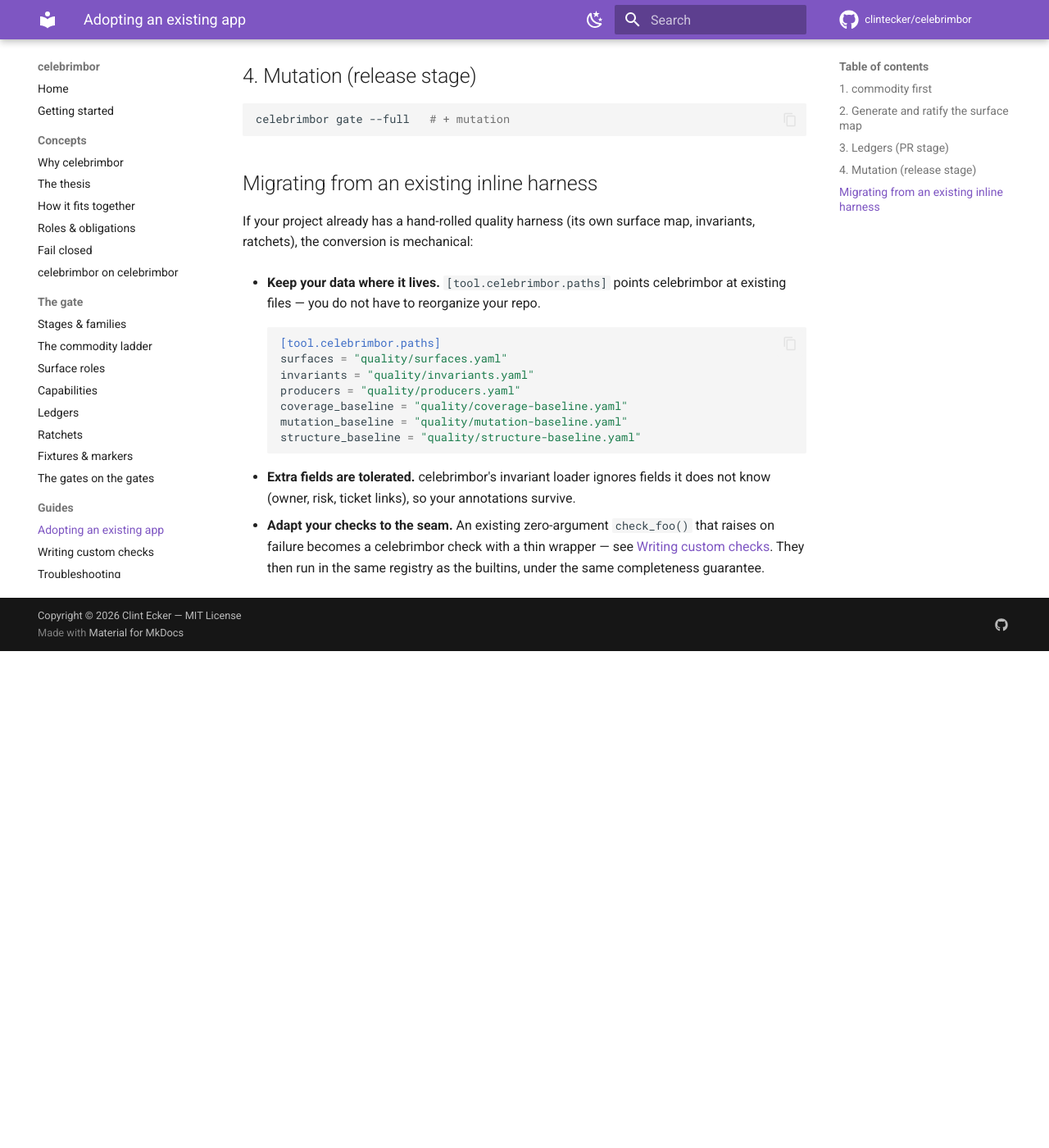
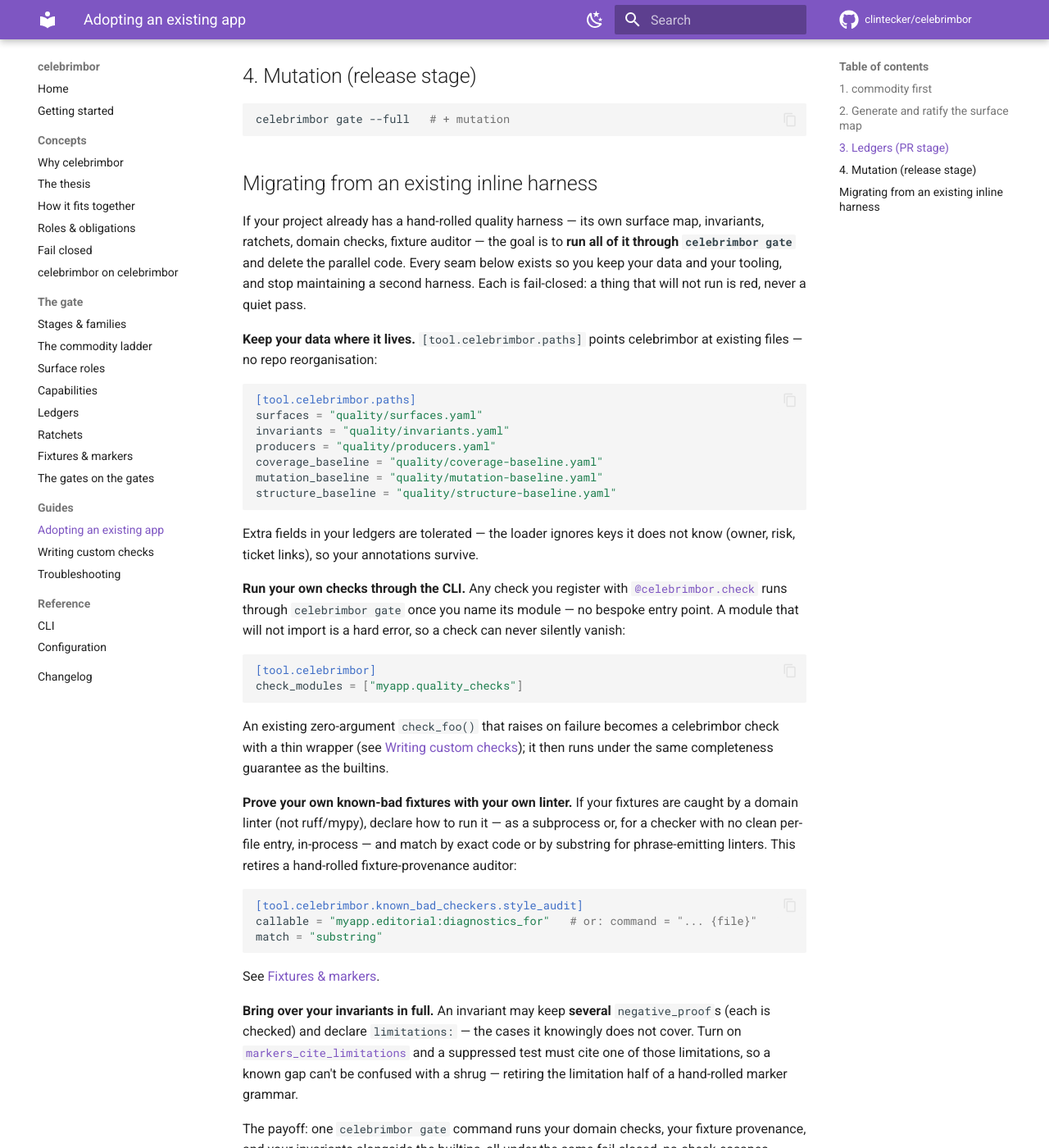
Before and after one commit to clintecker/celebrimbor, an MkDocs documentation site: the page built from docs/guides/adoption.md, in a window 1280 px wide and 1400 px high, scrolled down 2699 px. Shown: the whole window at 82% size. Built offline with MkDocs 1.6.1 and Material for MkDocs 9.7.7, drawn with Linux system fonts in a browser that asks for light colours; comment, search, counter and statistics services are not loaded; before the commit the page ends 3493 px from its top, so only the background shows below that; some of the changed text lies outside the part shown.

Commit message:
docs: cohesion pass for 0.6 → 0.10.1
Refresh the site and README to reflect the burst of adoption/extension features:

- adoption guide: rewrote 'Migrating from an existing inline harness' into the
  full retire-your-parallel-auditors story — check_modules (run your @check gates
  via the CLI), known_bad_checkers (command/callable, exact/substring), multiple
  negative_proofs + limitations + markers_cite_limitations. One gate, second
  harness deleted.
- index + README: surfaced 'the twenty are not a ceiling — your own checks,
  linters, and invariants run through one gate.'
- fixed stale numbers (242 -> 244 self-hosted callables) and a leftover 'Tier 1'
  in the self-hosting bug diagram.

Docs-only; strict build green, all cross-links/anchors resolve.

````diff
--- a/docs/guides/adoption.md
+++ b/docs/guides/adoption.md
@@ -114,25 +114,65 @@
 
 ## Migrating from an existing inline harness
 
-If your project already has a hand-rolled quality harness (its own surface map,
-invariants, ratchets), the conversion is mechanical:
+If your project already has a hand-rolled quality harness — its own surface map,
+invariants, ratchets, domain checks, fixture auditor — the goal is to **run all
+of it through `celebrimbor gate`** and delete the parallel code. Every seam below
+exists so you keep your data and your tooling, and stop maintaining a second
+harness. Each is fail-closed: a thing that will not run is red, never a quiet
+pass.
 
-- **Keep your data where it lives.** `[tool.celebrimbor.paths]` points celebrimbor
-  at existing files — you do not have to reorganize your repo.
+**Keep your data where it lives.** `[tool.celebrimbor.paths]` points celebrimbor
+at existing files — no repo reorganisation:
 
-    ```toml
-    [tool.celebrimbor.paths]
-    surfaces = "quality/surfaces.yaml"
-    invariants = "quality/invariants.yaml"
-    producers = "quality/producers.yaml"
-    coverage_baseline = "quality/coverage-baseline.yaml"
-    mutation_baseline = "quality/mutation-baseline.yaml"
-    structure_baseline = "quality/structure-baseline.yaml"
-    ```
+```toml
+[tool.celebrimbor.paths]
+surfaces = "quality/surfaces.yaml"
+invariants = "quality/invariants.yaml"
+producers = "quality/producers.yaml"
+coverage_baseline = "quality/coverage-baseline.yaml"
+mutation_baseline = "quality/mutation-baseline.yaml"
+structure_baseline = "quality/structure-baseline.yaml"
+```
 
-- **Extra fields are tolerated.** celebrimbor's invariant loader ignores fields it
-  does not know (owner, risk, ticket links), so your annotations survive.
-- **Adapt your checks to the seam.** An existing zero-argument `check_foo()` that
-  raises on failure becomes a celebrimbor check with a thin wrapper — see
-  [Writing custom checks](custom-checks.md). They then run in the same registry
-  as the builtins, under the same completeness guarantee.
+Extra fields in your ledgers are tolerated — the loader ignores keys it does not
+know (owner, risk, ticket links), so your annotations survive.
+
+**Run your own checks through the CLI.** Any check you register with
+[`@celebrimbor.check`](custom-checks.md) runs through `celebrimbor gate` once you
+name its module — no bespoke entry point. A module that will not import is a hard
+error, so a check can never silently vanish:
+
+```toml
+[tool.celebrimbor]
+check_modules = ["myapp.quality_checks"]
+```
+
+An existing zero-argument `check_foo()` that raises on failure becomes a
+celebrimbor check with a thin wrapper (see [Writing custom checks](custom-checks.md#adapting-a-raise-on-failure-check));
+it then runs under the same completeness guarantee as the builtins.
+
+**Prove your own known-bad fixtures with your own linter.** If your fixtures are
+caught by a domain linter (not ruff/mypy), declare how to run it — as a
+subprocess or, for a checker with no clean per-file entry, in-process — and match
+by exact code or by substring for phrase-emitting linters. This retires a
+hand-rolled fixture-provenance auditor:
+
+```toml
+[tool.celebrimbor.known_bad_checkers.style_audit]
+callable = "myapp.editorial:diagnostics_for"   # or: command = "... {file}"
+match = "substring"
+```
+
+See [Fixtures & markers](../gate/fixtures.md#known-bad-provenance).
+
+**Bring over your invariants in full.** An invariant may keep **several**
+`negative_proof`s (each is checked) and declare `limitations:` — the cases it
+knowingly does not cover. Turn on
+[`markers_cite_limitations`](../gate/fixtures.md#citing-limitations) and a
+suppressed test must cite one of those limitations, so a known gap can't be
+confused with a shrug — retiring the limitation half of a hand-rolled marker
+grammar.
+
+The payoff: one `celebrimbor gate` command runs your domain checks, your fixture
+provenance, and your invariants alongside the builtins, all under the same
+fail-closed, no-check-escapes guarantee — and the second harness is deleted.
````
Also changed, not shown: README.md (+19 -3 lines), docs/concepts/self-hosting.md (+3 -3 lines), docs/index.md (+8 -2 lines).
